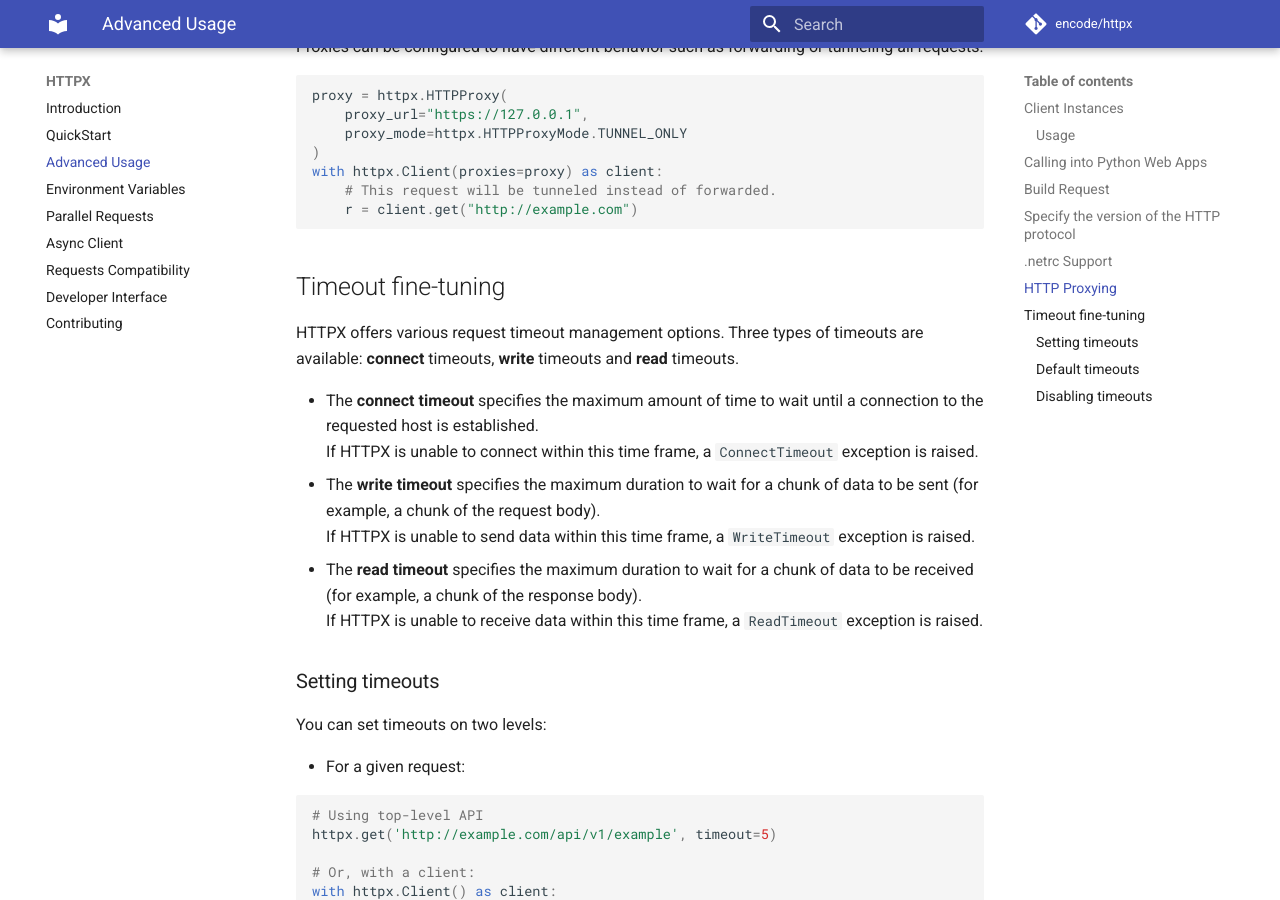
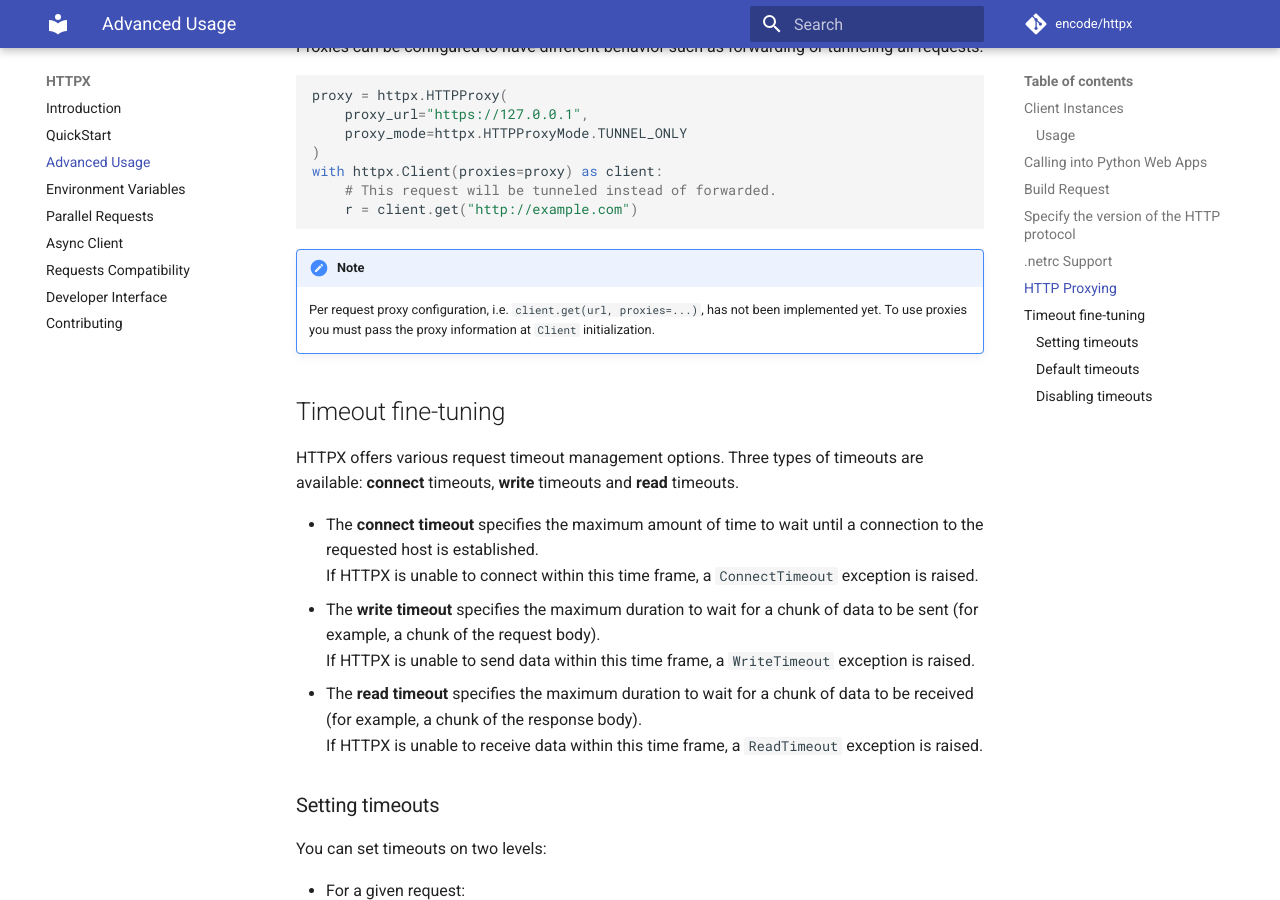
Before and after one commit to WorldStar0126/httpx, an MkDocs documentation site: the page built from docs/advanced.md, in a window 1280 px wide and 900 px high, scrolled down 4114 px. Built offline with MkDocs 1.6.1 and Material for MkDocs 9.7.7, drawn with Linux system fonts in a browser that asks for light colours; comment, search, counter and statistics services are not loaded.

Commit message:
Drop proxies parameter from the high level API (#485)
* Drop `proxies` argument from high level API

* Update state of Digest auth in docs

* Add note on not supporting proxies at request level

* Grammar tweak

Co-Authored-By: Florimond Manca <florimond.manca@gmail.com>

````diff
--- a/docs/advanced.md
+++ b/docs/advanced.md
@@ -198,6 +198,11 @@ with httpx.Client(proxies=proxy) as client:
     r = client.get("http://example.com")
 ```
 
+!!! note
+
+    Per request proxy configuration, i.e. `client.get(url, proxies=...)`,
+    has not been implemented yet. To use proxies you must pass the proxy
+    information at `Client` initialization.
 
 ## Timeout fine-tuning
 HTTPX offers various request timeout management options. Three types of timeouts are available: **connect** timeouts,
````
Also changed, not shown: docs/index.md (+1 -1 lines), 1 other file.
